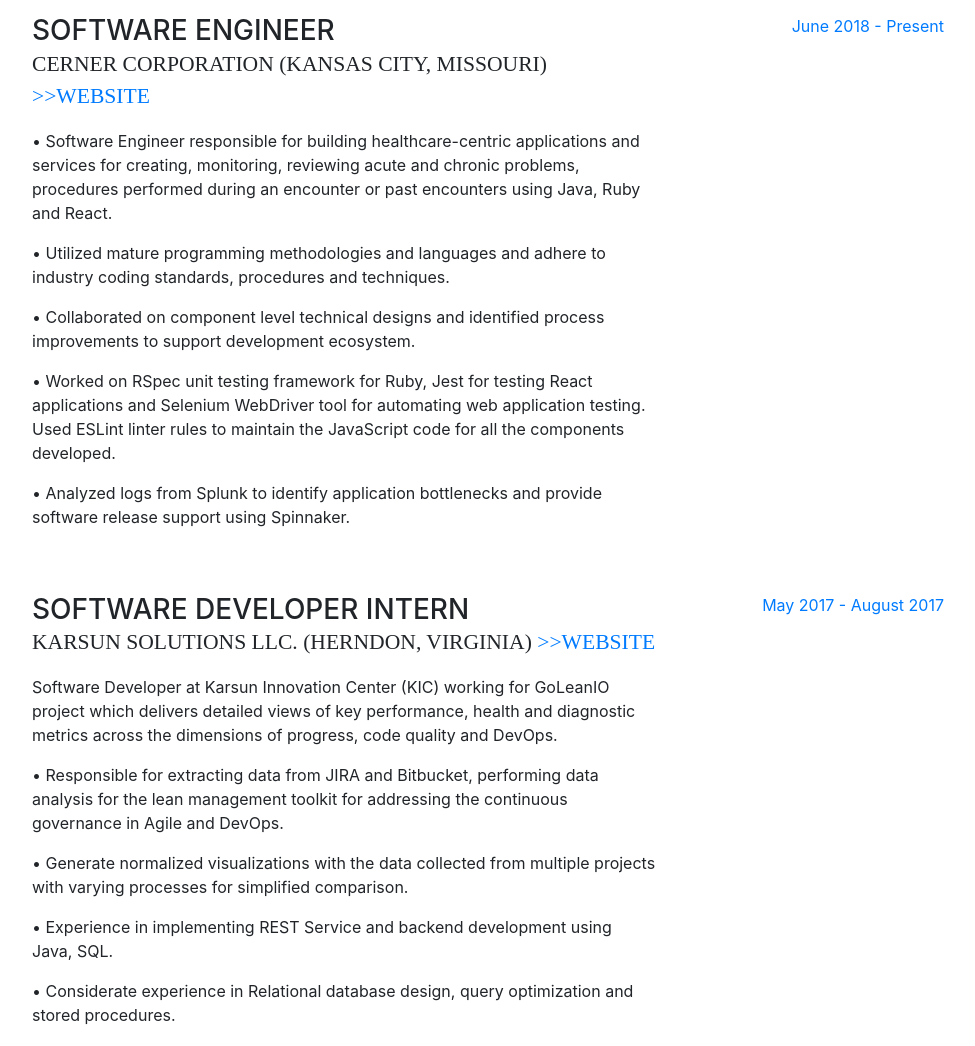
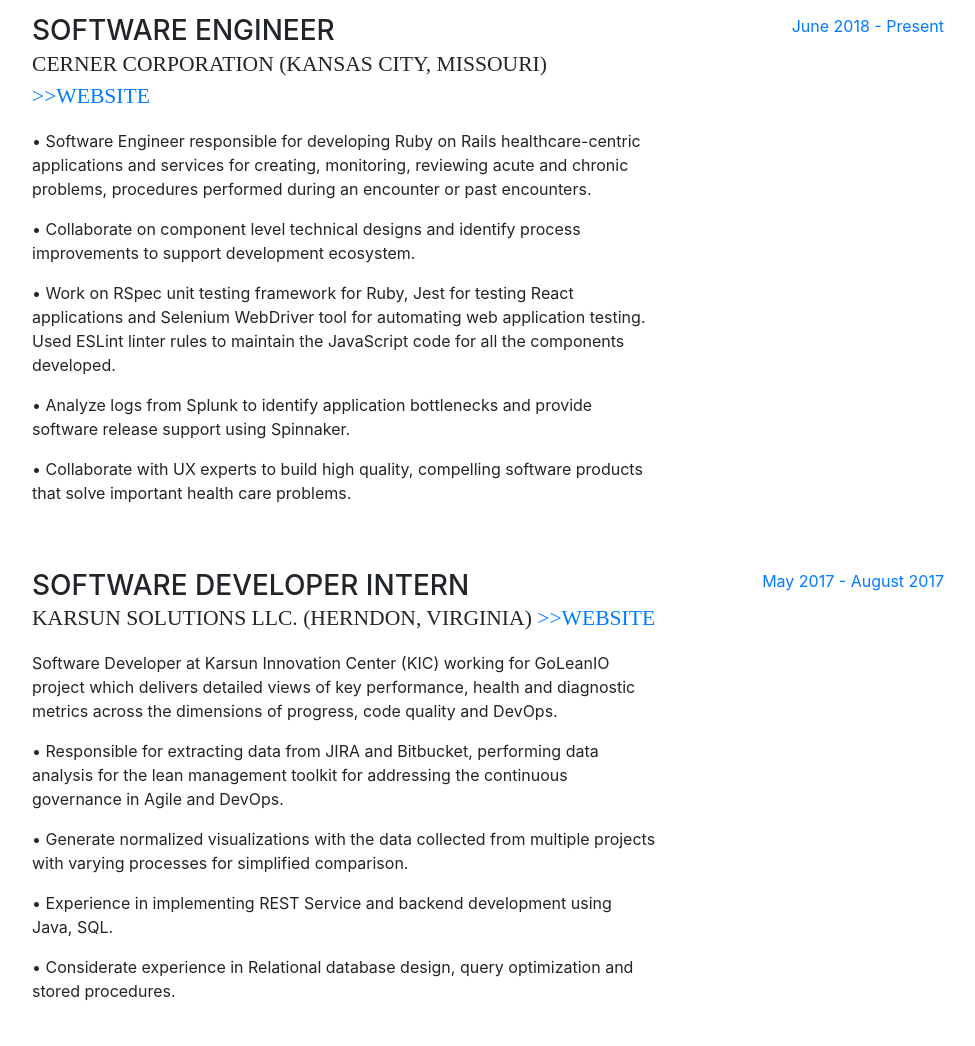
Before and after one commit to GayathreeIyer/GayathreeIyer.github.io, a website with bundled scripts: page index.html in a window 1280 px wide. Shown: the part 920-1966 px from the top of the page, without its empty margins (288-1263 px from the left). Built offline with nearby package versions, Linux system fonts and the light colour scheme; a web font is replaced by a local one.

Commit message:
Added latest experience

```diff
--- a/index.html
+++ b/index.html
@@ -134,11 +134,11 @@
             <div class="resume-content mr-auto">
               <h3 class="mb-0">Software Engineer</h3>
               <div class="subheading mb-3">Cerner Corporation (Kansas City, Missouri)  <a href="https://www.cerner.com/">>>Website</a></div>
-              <p>•	Software Engineer responsible for building healthcare-centric applications and services for creating, monitoring, reviewing acute and chronic problems, procedures performed during an encounter or past encounters using Java, Ruby and React.</p>
-			  <p>•	Utilized mature programming methodologies and languages and adhere to industry coding standards, procedures and techniques.</p>
-			  <p>•	Collaborated on component level technical designs and identified process improvements to support development ecosystem.</p>
-			  <p>•	Worked on RSpec unit testing framework for Ruby, Jest for testing React applications and Selenium WebDriver tool for automating web application testing. Used ESLint linter rules to maintain the JavaScript code for all the components developed.</p>
-			  <p>•	Analyzed logs from Splunk to identify application bottlenecks and provide software release support using Spinnaker.</p>
+              <p>•	Software Engineer responsible for developing Ruby on Rails healthcare-centric applications and services for creating, monitoring, reviewing acute and chronic problems, procedures performed during an encounter or past encounters.</p>
+			  <p>•	Collaborate on component level technical designs and identify process improvements to support development ecosystem.</p>
+			  <p>•	Work on RSpec unit testing framework for Ruby, Jest for testing React applications and Selenium WebDriver tool for automating web application testing. Used ESLint linter rules to maintain the JavaScript code for all the components developed.</p>
+			  <p>•	Analyze logs from Splunk to identify application bottlenecks and provide software release support using Spinnaker.</p>
+			  <p>•	Collaborate with UX experts to build high quality, compelling software products that solve important health care problems.</p>
 			  </div>
             <div class="resume-date text-md-right">
               <span class="text-primary">June 2018 - Present</span>
```
